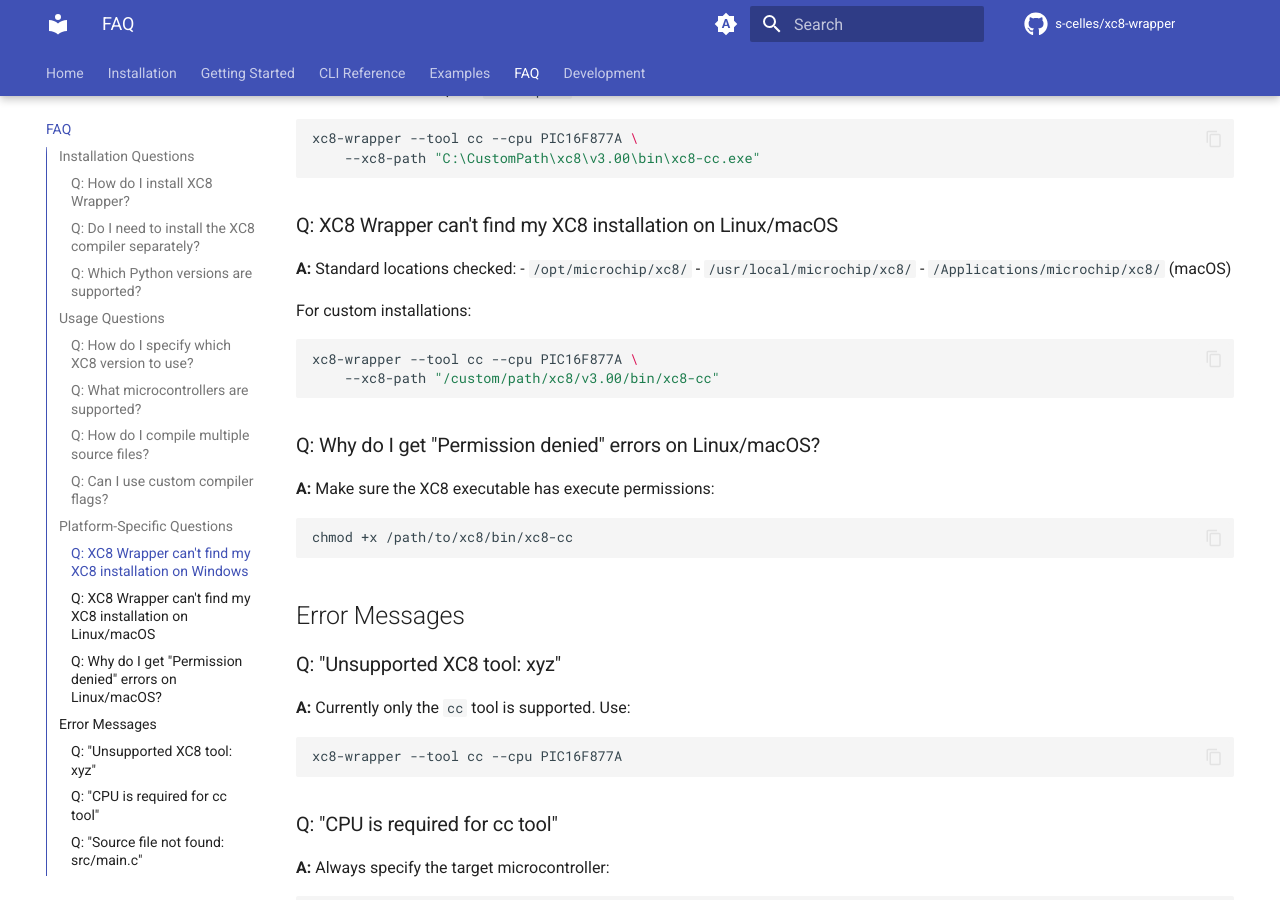
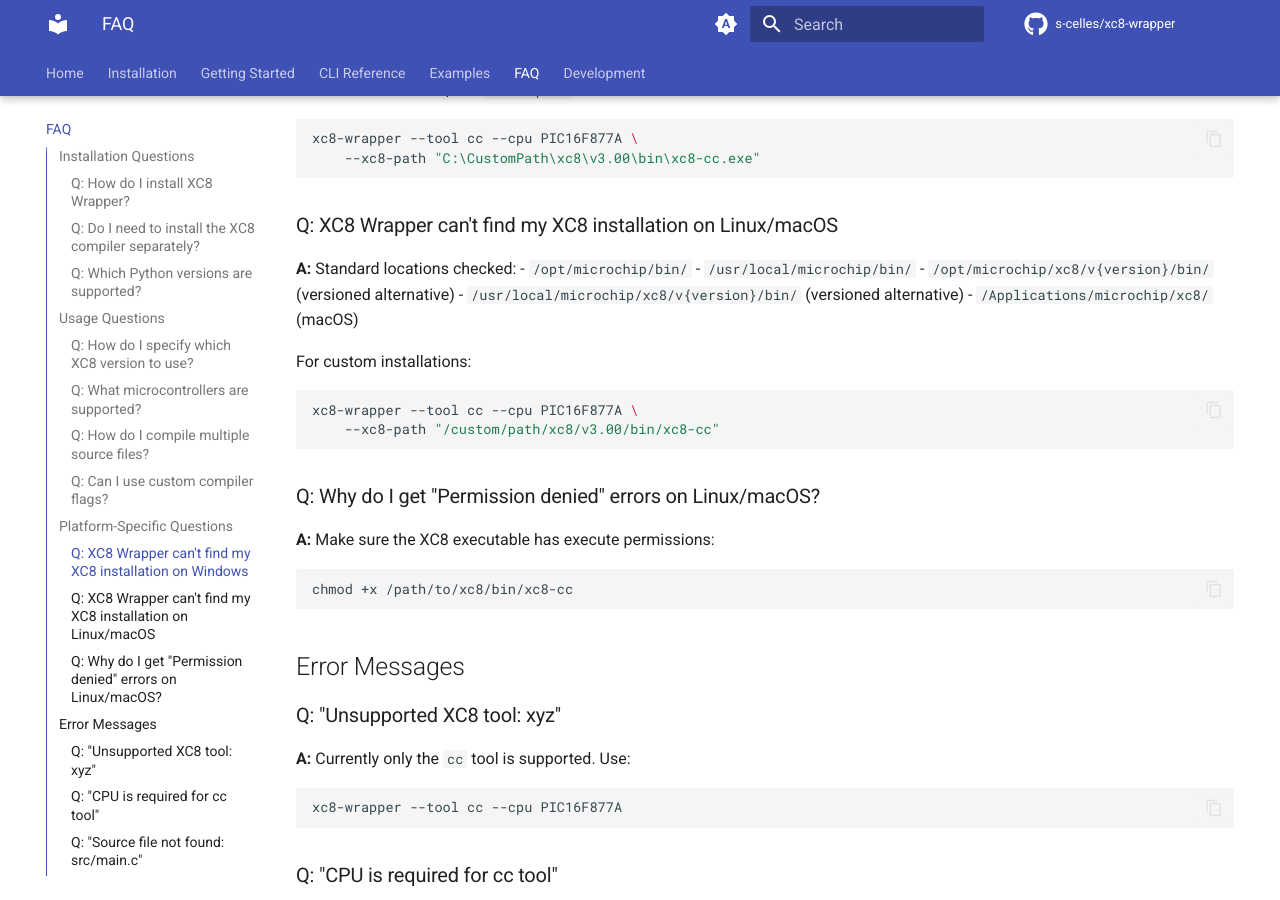
Before and after one commit to s-celles/xc8-wrapper, an MkDocs documentation site: the page built from docs/faq.md, in a window 1280 px wide and 900 px high, scrolled down 1781 px. Built offline with MkDocs 1.6.1 and Material for MkDocs 9.7.7, drawn with Linux system fonts in a browser that asks for light colours; comment, search, counter and statistics services are not loaded; the version menu is left out.

Commit message:
docs: update FAQ to reflect correct Linux installation paths
- Updated FAQ to show primary installation paths (/opt/microchip/bin/, /usr/local/microchip/bin/)
- Added versioned alternative paths for completeness
- Ensures documentation matches actual code behavior in core.py

```diff
--- a/docs/faq.md
+++ b/docs/faq.md
@@ -82,8 +82,10 @@
 ### Q: XC8 Wrapper can't find my XC8 installation on Linux/macOS
 
 **A:** Standard locations checked:
-- `/opt/microchip/xc8/`
-- `/usr/local/microchip/xc8/`
+- `/opt/microchip/bin/`
+- `/usr/local/microchip/bin/`
+- `/opt/microchip/xc8/v{version}/bin/` (versioned alternative)
+- `/usr/local/microchip/xc8/v{version}/bin/` (versioned alternative)
 - `/Applications/microchip/xc8/` (macOS)
 
 For custom installations:
```
